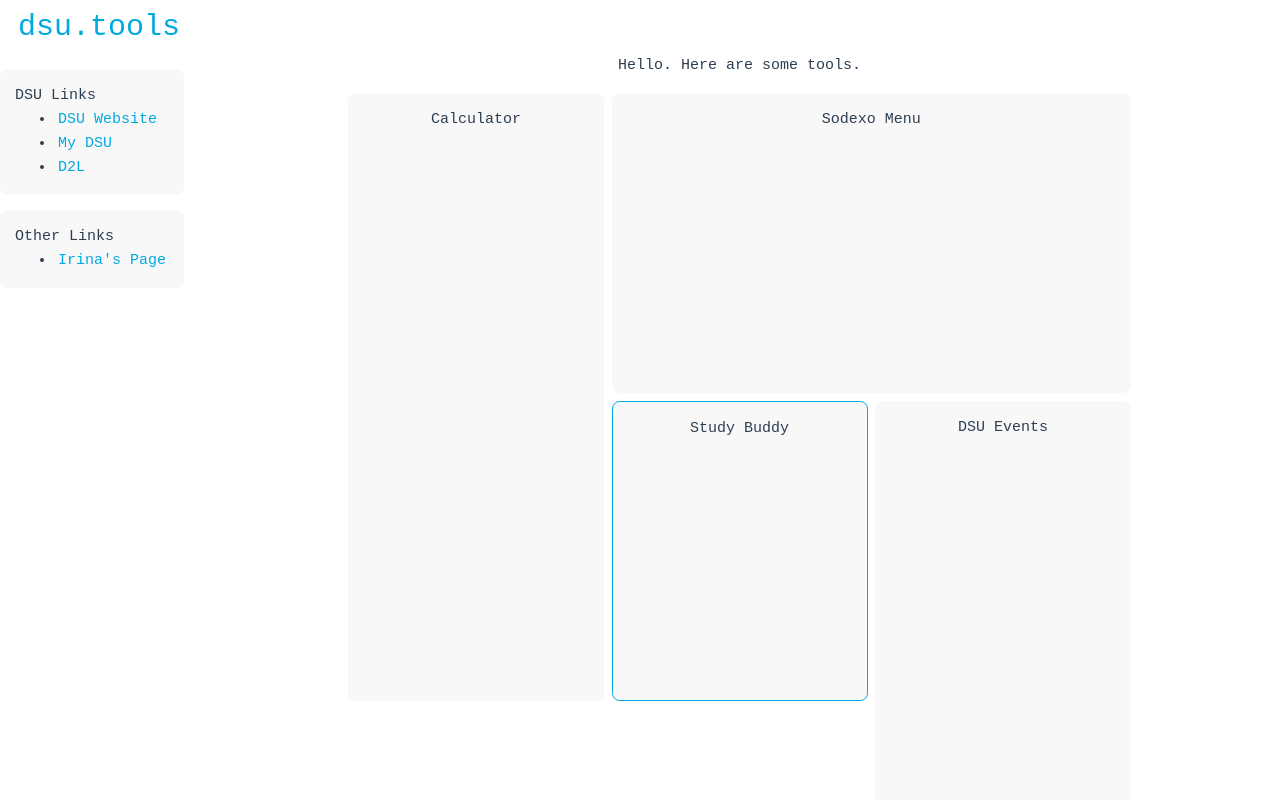
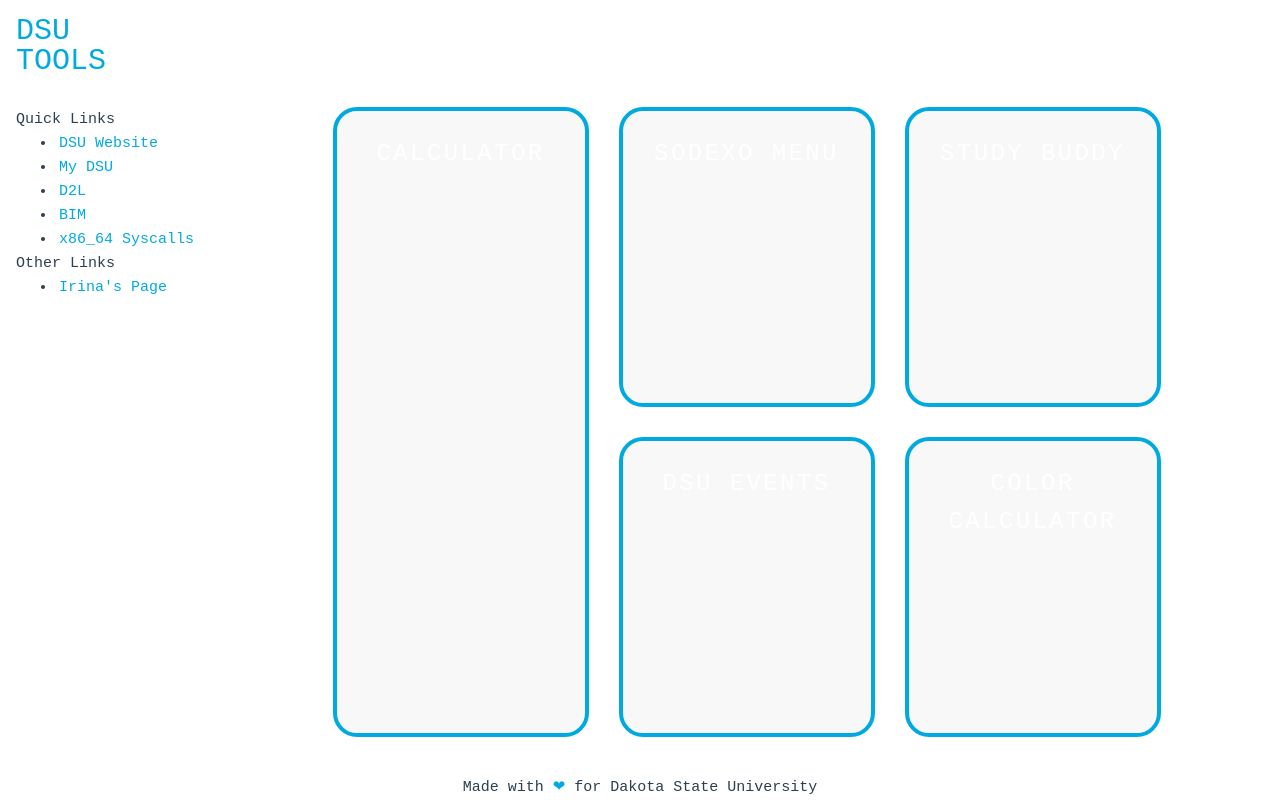
Before and after one commit to DavidMedin/dsu.tools, a Vue app in the folder dsutools-frontend/: page / in a window 1280 px wide. Shown: the top 800 px of the page. Built offline with nearby package versions, Linux system fonts and the light colour scheme.

Commit message:
Merge frontend design of Irina and Dave's design.

```diff
--- a/dsutools-frontend/src/App.vue
+++ b/dsutools-frontend/src/App.vue
@@ -1,69 +1,43 @@
 <!-- This file will be imported by main.js by index.html. -->
 
 <script setup>
+import Page from "./components/Page.vue";
 import ToolGrid from "./components/ToolGrid.vue";
 import ToolItem from "./components/ToolItem.vue";
 import ToolButton from "./components/ToolButton.vue";
-import Footer from "./components/Footer.vue";
-import Header from "./components/Header.vue";
 import QuickLinks from "./components/QuickLinks.vue";
 </script>
 
 <template>
-    <div id="everything">
-        <Header />
-
+    <Page>
         <div id="center-page">
             <nav id="left-nav">
                 <QuickLinks />
             </nav>
-
-            <main>
-                <p id="pregrid-text">Hello. Here are some tools.</p>
+            <div>
                 <ToolGrid>
-                    <ToolItem
-                        tool_name="Calculator"
-                        style="grid-row: 1 / 3; grid-column: 1 / 2"
-                    />
-                    <ToolItem
-                        tool_name="Sodexo Menu"
-                        style="grid-column: 2 / 4"
-                    />
+                    <ToolButton tool_name="Calculator" style="grid-row: 1/3" />
+                    <ToolButton tool_name="Sodexo Menu" />
+                    <ToolButton tool_name="Study Buddy" />
+                    <ToolButton tool_name="DSU Events" />
                     <ToolButton
-                        tool_name="Study Buddy"
-                        style="grid-column: 2/3"
-                    />
-                    <ToolItem
-                        tool_name="DSU Events"
-                        style="grid-row: 2/4; grid-column: 3/4"
+                        tool_name="Color Calculator"
+                        tool_link="/colors.html"
                     />
                 </ToolGrid>
-            </main>
+            </div>
 
             <nav id="right-nav"></nav>
         </div>
-
-        <Footer />
-    </div>
+    </Page>
 </template>
 
 <style scoped>
-#everything {
-    display: flex;
-    flex-direction: column;
-    min-height: 100vh;
-}
-#pregrid-text {
-    flex-grow: 1;
-    display: flex;
-    flex-direction: column;
-    text-align: center;
-}
-
 #center-page {
     display: flex;
     flex-direction: row;
     justify-content: space-between;
     flex-grow: 1;
+    padding-top: 1rem;
 }
 </style>
--- a/dsutools-frontend/src/assets/base.css
+++ b/dsutools-frontend/src/assets/base.css
@@ -19,6 +19,23 @@
     --vt-c-text-light-2: rgba(60, 60, 60, 0.66);
     --vt-c-text-dark-1: var(--vt-c-white);
     --vt-c-text-dark-2: rgba(235, 235, 235, 0.64);
+
+    /* Here I'm using the Hue-Chroma-Tone color space to design a color system. */
+    /* Unfortunately, CSS doesn't support HCT like the rgb() function, so I'm using */
+    /* https://www.hct-color-converter.com/ */
+    /* to pick colors based on HCT, but then using their hex in CSS. */
+    /* primary: hct(233, 53%, 65%) */
+    --color-primary: #00aae1;
+
+    /* secondary: hct(233,11%,65%) */
+    --color-secondary: #949fa8;
+
+    /* tertiary: hct(208, 53%, 65%)*/
+    --color-tertiary: #00aebe;
+    /* tertiary container: hct(208, 33%, 77%)*/
+    --color-tertiary-container: #82cad4;
+    /* tertiary on container: hct(208, 53%, 35%)*/
+    --color-tertiary-on-container: #005c64;
 }
 
 /* semantic color variables for this project */
--- a/dsutools-frontend/src/assets/main.css
+++ b/dsutools-frontend/src/assets/main.css
@@ -3,25 +3,27 @@
 
 /* Page layout */
 
+.round-box {
+    background-color: var(--color-background-soft);
+    border-radius: 1em;
+    padding: 1em;
+    min-height: 5em;
+}
+
 a,
-.green {
+.dsu-blue {
     text-decoration: none;
-    color: rgb(0, 169, 224);
+    color: var(--color-primary);
     transition: 0.4s;
     padding: 3px;
     border-radius: 0.5em;
 }
 
-.round-box {
-    background-color: var(--color-background-soft);
-    border-radius: 0.5em;
-    padding: 1em;
-    min-height: 5em;
-}
-
 /* When hovering is supported by the browser. */
 @media (hover: hover) {
     a:hover {
-        background-color: hsla(160, 100%, 37%, 0.2);
+        /* background-color: hsla(160, 100%, 37%, 0.2); */
+        background-color: var(--color-tertiary-container);
+        color: var(--color-tertiary-on-container);
     }
 }
--- a/dsutools-frontend/src/components/Footer.vue
+++ b/dsutools-frontend/src/components/Footer.vue
@@ -1,6 +1,9 @@
 <template>
     <footer>
-        <p>Made with <3</p>
+        <p>
+            Made with <span id="heart">&#10084;</span> for Dakota State
+            University
+        </p>
     </footer>
 </template>
 
@@ -10,4 +13,9 @@ footer {
     justify-content: center;
     flex-grow: 0;
 }
+
+#heart {
+    font-family: "serif";
+    color: var(--color-primary);
+}
 </style>
--- a/dsutools-frontend/src/components/Header.vue
+++ b/dsutools-frontend/src/components/Header.vue
@@ -1,10 +1,19 @@
 <template>
     <header>
-        <h1 class="green">dsu.tools</h1>
+        <div id="name">
+            <h1 class="dsu-blue">DSU</h1>
+            <h1 class="dsu-blue">TOOLS</h1>
+        </div>
     </header>
 </template>
 
 <style scoped>
+#name {
+    display: flex;
+    flex-direction: column;
+    padding-top: 1rem;
+    padding-left: 1rem;
+}
 header {
     flex-grow: 0;
 
@@ -12,9 +21,12 @@ header {
     justify-content: space-between;
 }
 
+.dsu-blue {
+    padding: 0;
+    line-height: 1em;
+}
+
 header > * {
     align-self: center;
-    margin-left: 0.5em;
-    margin-right: 0.5em;
 }
 </style>
--- /dev/null
+++ b/dsutools-frontend/src/components/Page.vue
@@ -0,0 +1,28 @@
+<script setup>
+// maybe header and footer should be in this file?
+import Footer from "./Footer.vue";
+import Header from "./Header.vue";
+</script>
+
+<template>
+    <div id="everything">
+        <Header />
+        <main>
+            <slot />
+        </main>
+
+        <Footer />
+    </div>
+</template>
+
+<style scoped>
+#everything {
+    display: flex;
+    flex-direction: column;
+    min-height: 100vh;
+}
+
+main {
+    flex-grow: 1;
+}
+</style>
--- a/dsutools-frontend/src/components/QuickLinks.vue
+++ b/dsutools-frontend/src/components/QuickLinks.vue
@@ -1,7 +1,8 @@
 <script setup></script>
 <template>
-    <div class="round-box">
-        <h4>DSU Links</h4>
+    <div id="component">
+        <div>
+            <h4>Quick Links</h4>
             <ul>
                 <li>
                     <a href="https://dsu.edu"> DSU Website </a>
@@ -12,16 +13,23 @@
                 <li>
                     <a href="https://d2l.sdbor.edu/d2l/home">D2L</a>
                 </li>
+                <li>
+                    <a href="https://bim.inclass.today">BIM</a>
+                </li>
+                <li>
+                    <a href="https://syscalls.gael.in/">x86_64 Syscalls</a>
+                </li>
             </ul>
         </div>
 
-    <div class="round-box">
+        <div>
             <h4>Other Links</h4>
             <ul>
                 <li>
                     <a href="irina.html">Irina's Page</a>
                 </li>
             </ul>
+        </div>
     </div>
 </template>
 
@@ -30,4 +38,9 @@
     margin: 1em;
     margin-left: 0;
 }
+
+#component {
+    padding: 1rem;
+    /* padding-top: 2em; */
+}
 </style>
--- a/dsutools-frontend/src/components/ToolButton.vue
+++ b/dsutools-frontend/src/components/ToolButton.vue
@@ -1,6 +1,10 @@
 <script setup>
 defineProps({
     tool_name: {
+        type: String,
+        required: true,
+    },
+    tool_link: {
         type: String,
         required: true,
     },
@@ -8,10 +12,10 @@ defineProps({
 </script>
 
 <template>
-    <a id="outer-link" href="/irina.html">
+    <a id="outer-link" v-bind:href="tool_link || 'irina.html'">
         <div class="round-box">
             <p id="title">{{ tool_name || "MISSING TOOL NAME" }}</p>
-
+            <!-- <p> lorem50</p> -->
             <slot />
         </div>
     </a>
@@ -24,6 +28,7 @@ defineProps({
     text-decoration: none;
     width: 100%;
     height: 100%;
+    font-size: 1.5rem;
 }
 
 /* Style text to look normal. */
@@ -34,16 +39,20 @@ defineProps({
 .round-box {
     width: 100%;
     height: 100%;
-    border-color: rgb(0, 169, 224);
-    border-width: 0.1em;
+    border-color: var(--color-primary);
+    border-width: 0.2em;
     border-style: solid;
 }
 
 .round-box:hover {
     background-color: var(--color-background-mute);
+    border-color: var(--color-tertiary);
 }
 
 #title {
     text-align: center;
+    text-transform: uppercase;
+    letter-spacing: 0.1em;
+    color: white;
 }
 </style>
--- a/dsutools-frontend/src/components/ToolGrid.vue
+++ b/dsutools-frontend/src/components/ToolGrid.vue
@@ -15,7 +15,7 @@
     grid-auto-flow: dense;
 
     /* vertical and horizontal */
-    gap: 0.5em;
+    gap: 2em;
 
     /* place the entire grid. (h and v) */
     place-content: center;
```
Lines whose indentation alone changed are shown as unchanged.
